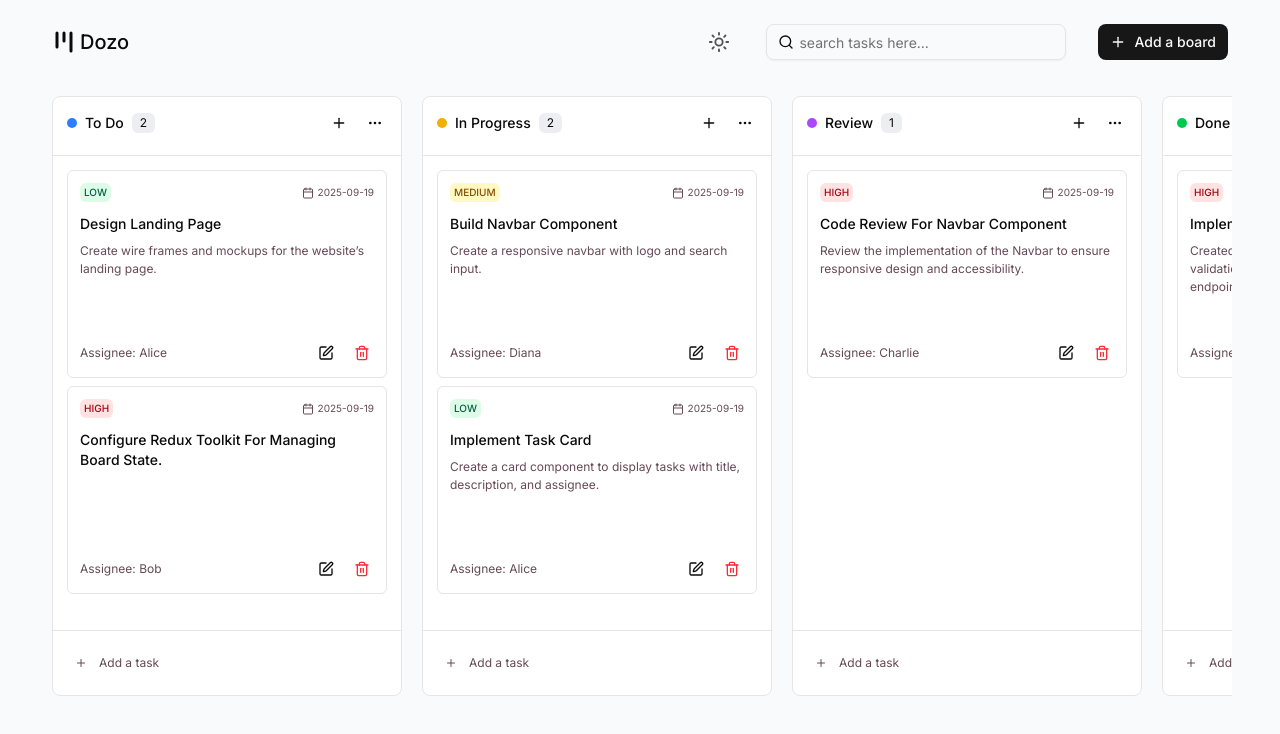
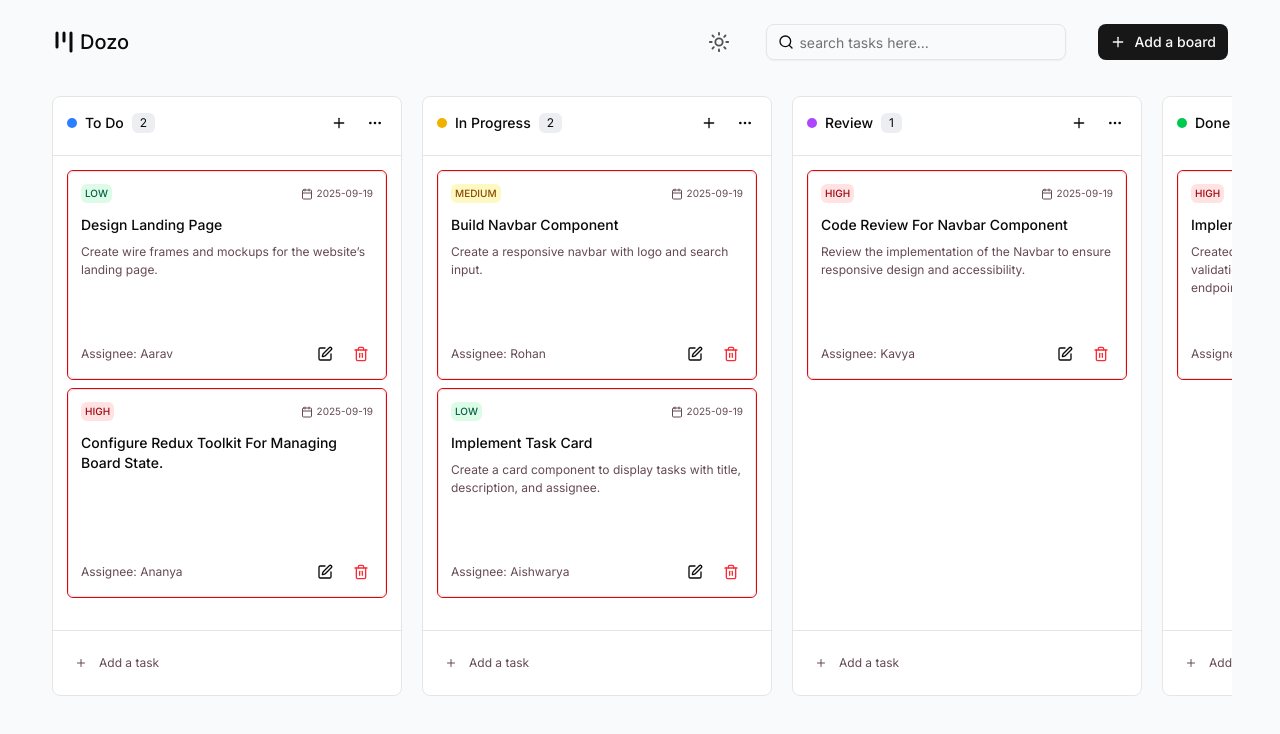
Before and after one commit to devxsagar/Dozo, a React (Vite) app: page / in a window 1280 px wide. Shown: the top 734 px of the page. Built offline with nearby package versions, Linux system fonts and the light colour scheme.

Commit message:
chore: install dnd-kit for drag and drop

```diff
--- a/package.json
+++ b/package.json
@@ -10,6 +10,7 @@
     "preview": "vite preview"
   },
   "dependencies": {
+    "@dnd-kit/core": "^6.3.1",
     "@radix-ui/react-label": "^2.1.7",
     "@radix-ui/react-popover": "^1.1.15",
     "@radix-ui/react-select": "^2.2.6",
--- a/src/components/Column.jsx
+++ b/src/components/Column.jsx
@@ -1,18 +1,21 @@
 import React, { useEffect, useRef, useState } from "react";
-import { useDispatch } from "react-redux";
+import { useDispatch, useSelector } from "react-redux";
 import TaskCard from "./TaskCard";
 import AddNewTask from "./AddNewTask";
 import { Ellipsis, Plus } from "lucide-react";
 import BoardOptionsMenu from "./BoardOptionsMenu";
+import { handleDragAndDrop } from "@/store/board-slice";
 
 const Column = ({ label, color, tasks }) => {
   const [optionsMenu, setOptionsMenu] = useState(false);
   const [showAddNewTaskCard, setShowAddNewTaskCard] = useState(false);
 
-  const dispatch = useDispatch()
+  const dispatch = useDispatch();
 
   const optionsMenuRef = useRef();
   const ellipsisButtonRef = useRef();
+
+  const data = useSelector((state) => state.board);
 
   useEffect(() => {
     function handleClickOutside(e) {
@@ -77,7 +80,20 @@ const Column = ({ label, color, tasks }) => {
       {/* Tasks */}
       <div className="px-3.5 pt-3.5 flex flex-col gap-2 mb-20">
         {tasks.map((task, index) => {
-          return <TaskCard label={label} key={task.id} task={task} index={index} setShowAddNewTaskCard={setShowAddNewTaskCard} />;
+          return (
+            <div
+              key={task.id}
+              className="border border-red-600 rounded-sm"
+              draggable
+            >
+              <TaskCard
+                label={label}
+                task={task}
+                index={index}
+                setShowAddNewTaskCard={setShowAddNewTaskCard}
+              />
+            </div>
+          );
         })}
       </div>
 
@@ -94,7 +110,10 @@ const Column = ({ label, color, tasks }) => {
 
       {showAddNewTaskCard && (
         <div className="fixed inset-0 z-20 w-screen h-screen bg-black/30">
-          <AddNewTask label={label} setShowAddNewTaskCard={setShowAddNewTaskCard} />
+          <AddNewTask
+            label={label}
+            setShowAddNewTaskCard={setShowAddNewTaskCard}
+          />
         </div>
       )}
     </section>
--- a/src/store/board-slice.js
+++ b/src/store/board-slice.js
@@ -11,7 +11,7 @@ const dummyData = {
           "Create wire frames and mockups for the website’s landing page.",
         priority: "low",
         dueDate: new Date().toISOString().split("T")[0],
-        assignee: "Alice",
+        assignee: "Aarav",
       },
       {
         id: 2,
@@ -19,7 +19,7 @@ const dummyData = {
         description: "",
         priority: "high",
         dueDate: new Date().toISOString().split("T")[0],
-        assignee: "Bob",
+        assignee: "Ananya",
       },
     ],
   },
@@ -33,7 +33,7 @@ const dummyData = {
         description: "Create a responsive navbar with logo and search input.",
         priority: "medium",
         dueDate: new Date().toISOString().split("T")[0],
-        assignee: "Diana",
+        assignee: "Rohan",
       },
       {
         id: 4,
@@ -42,7 +42,7 @@ const dummyData = {
           "Create a card component to display tasks with title, description, and assignee.",
         priority: "low",
         dueDate: new Date().toISOString().split("T")[0],
-        assignee: "Alice",
+        assignee: "Aishwarya",
       },
     ],
   },
@@ -57,7 +57,7 @@ const dummyData = {
           "Review the implementation of the Navbar to ensure responsive design and accessibility.",
         priority: "high",
         dueDate: new Date().toISOString().split("T")[0],
-        assignee: "Charlie",
+        assignee: "Kavya",
       },
     ],
   },
@@ -72,7 +72,7 @@ const dummyData = {
           "Created login and signup pages with form validation and connected them to mock API endpoints.",
         priority: "high",
         dueDate: new Date().toISOString().split("T")[0],
-        assignee: "Evelyn",
+        assignee: "Vikram",
       },
     ],
   },
@@ -169,6 +169,13 @@ const boardSlice = createSlice({
 
       localStorage.setItem("tasks", JSON.stringify(state));
     },
+
+    handleDragAndDrop: (state, action) => {
+      const {sourceTask, sourceContainer, targetContainer} = action.payload;
+
+      state[sourceContainer].tasks = state[sourceContainer].tasks.filter((task) => task.title !== sourceTask.title);
+      state[targetContainer].tasks.push(sourceTask);
+    }
   },
 });
 
@@ -179,5 +186,6 @@ export const {
   addTask,
   editTask,
   deleteTask,
+  handleDragAndDrop
 } = boardSlice.actions;
 export default boardSlice.reducer;
```
Also changed, not shown: 1 other file (tests, documents, lock files or other folders).
